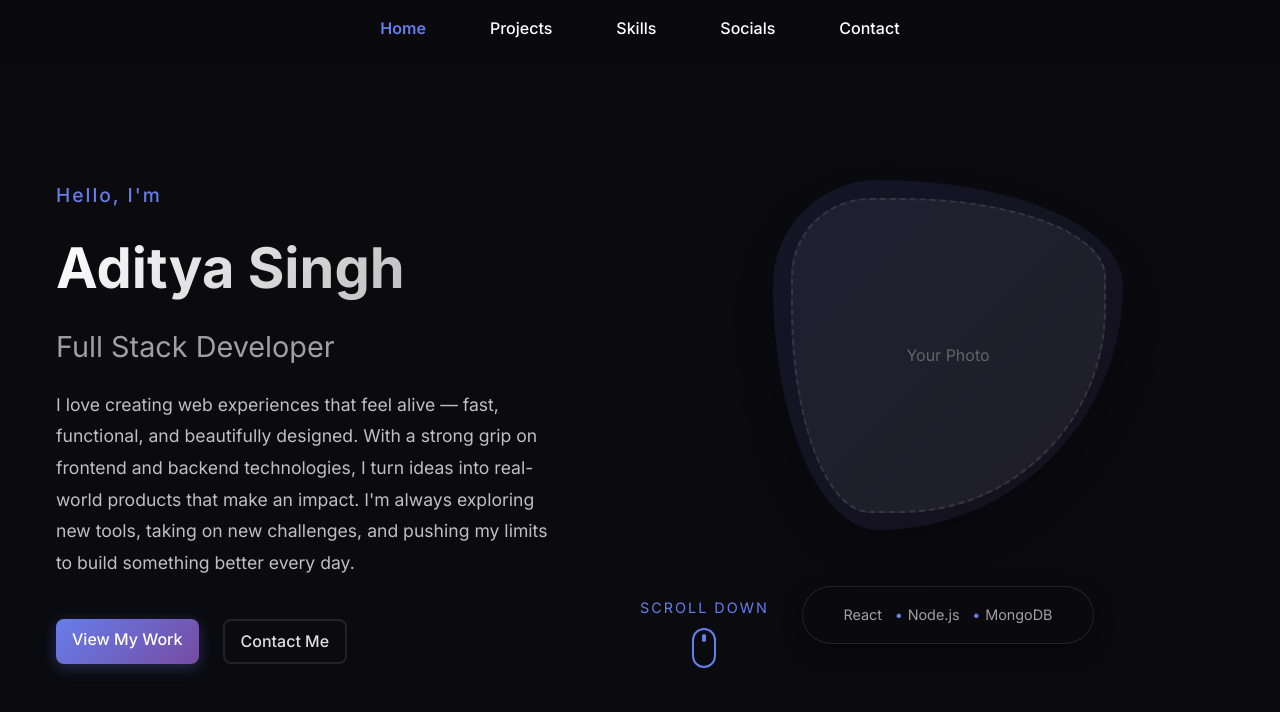
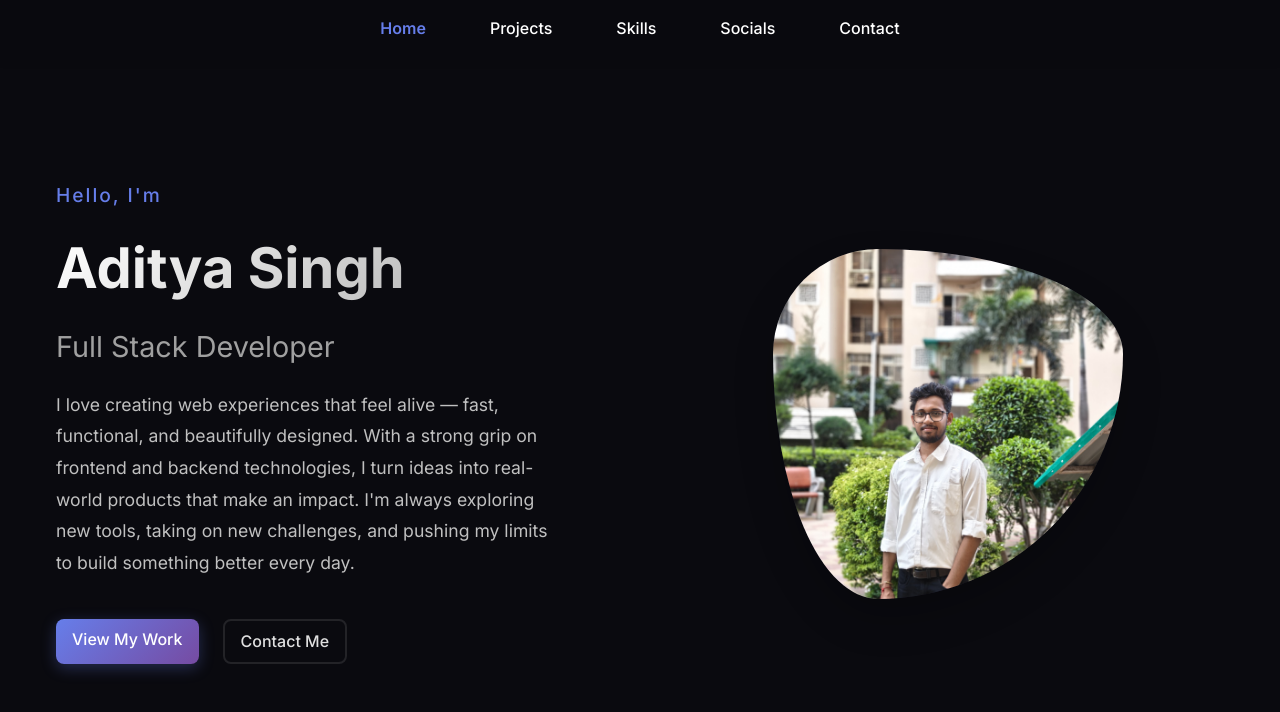
Before and after one commit to adityahacks123/New-Portfolio, a React (Vite) app: page / in a window 1280 px wide. Both pictures are taken after a click on the button "Explore My Work". Shown: the top 712 px of the page. Built offline with nearby package versions, Linux system fonts and the light colour scheme.

Commit message:
profile picture added

```diff
--- a/src/components/Home/Home.jsx
+++ b/src/components/Home/Home.jsx
@@ -84,23 +84,29 @@ const Home = () => {
 
           <motion.div className="home-image" variants={itemVariants}>
             <div className="profile-image">
-              {/* Replace with your actual image */}
-              <div className="image-placeholder">
-                <span>Your Photo</span>
-              </div>
+              <img
+                src="/WhatsApp Image 2025-10-09 at 5.50.39 PM copy.jpeg"
+                alt="Aditya Singh"
+                style={{
+                  width: '100%',
+                  height: '100%',
+                  objectFit: 'cover',
+                  borderRadius: '10px'
+                }}
+              />
             </div>
-            <div className="tech-stack">
+            {/* <div className="tech-stack">
               <span>React</span>
               <span>Node.js</span>
               <span>MongoDB</span>
-            </div>
+            </div> */}
           </motion.div>
         </div>
 
-        <motion.div className="scroll-indicator" variants={itemVariants}>
+        {/* <motion.div className="scroll-indicator" variants={itemVariants}>
           <span>Scroll Down</span>
           <div className="mouse"></div>
-        </motion.div>
+        </motion.div> */}
       </motion.div>
     </section>
   );
```
Also changed, not shown: public/WhatsApp Image 2025-10-09 at 5.50.39 PM copy.jpeg (added).
